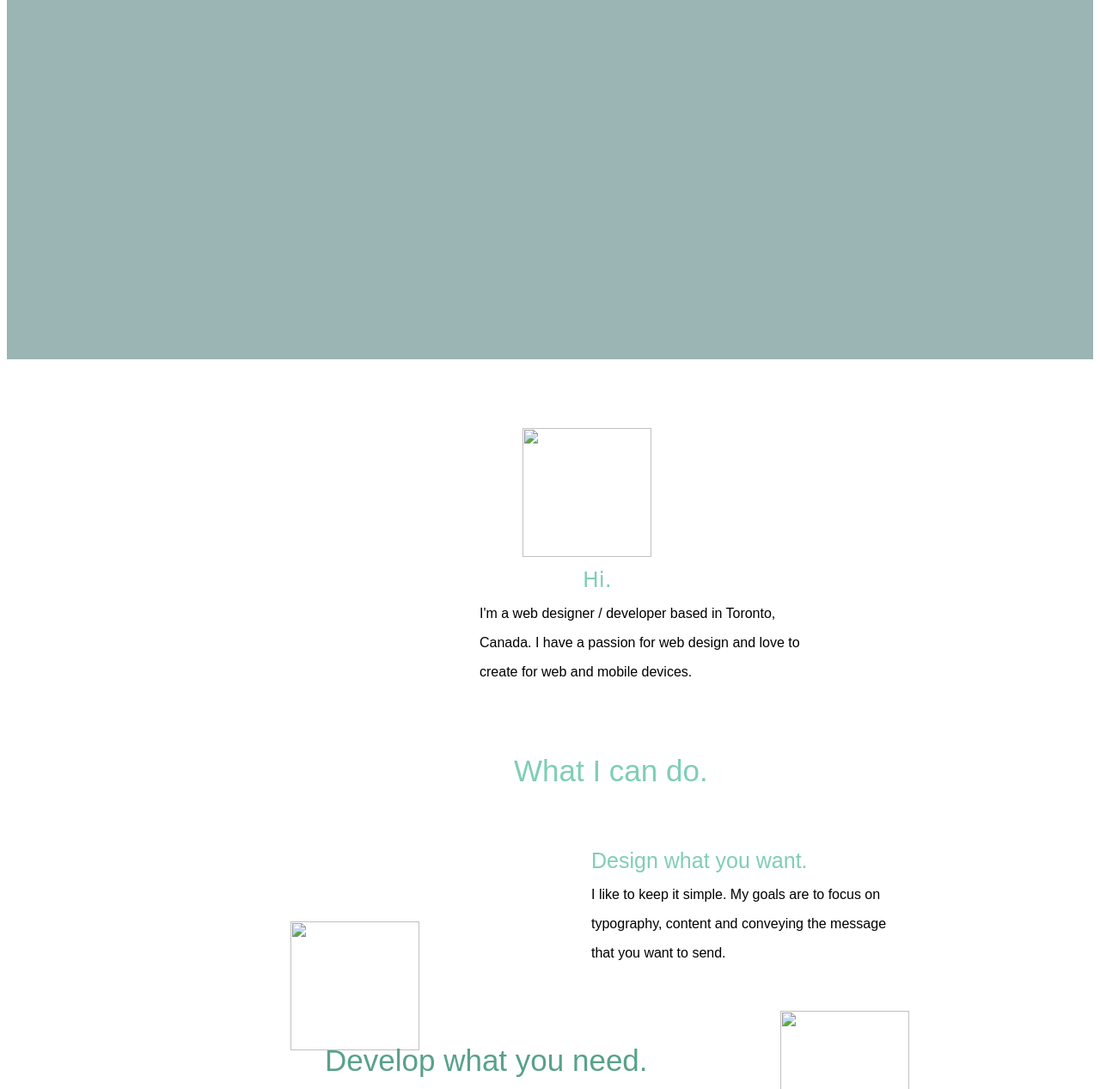
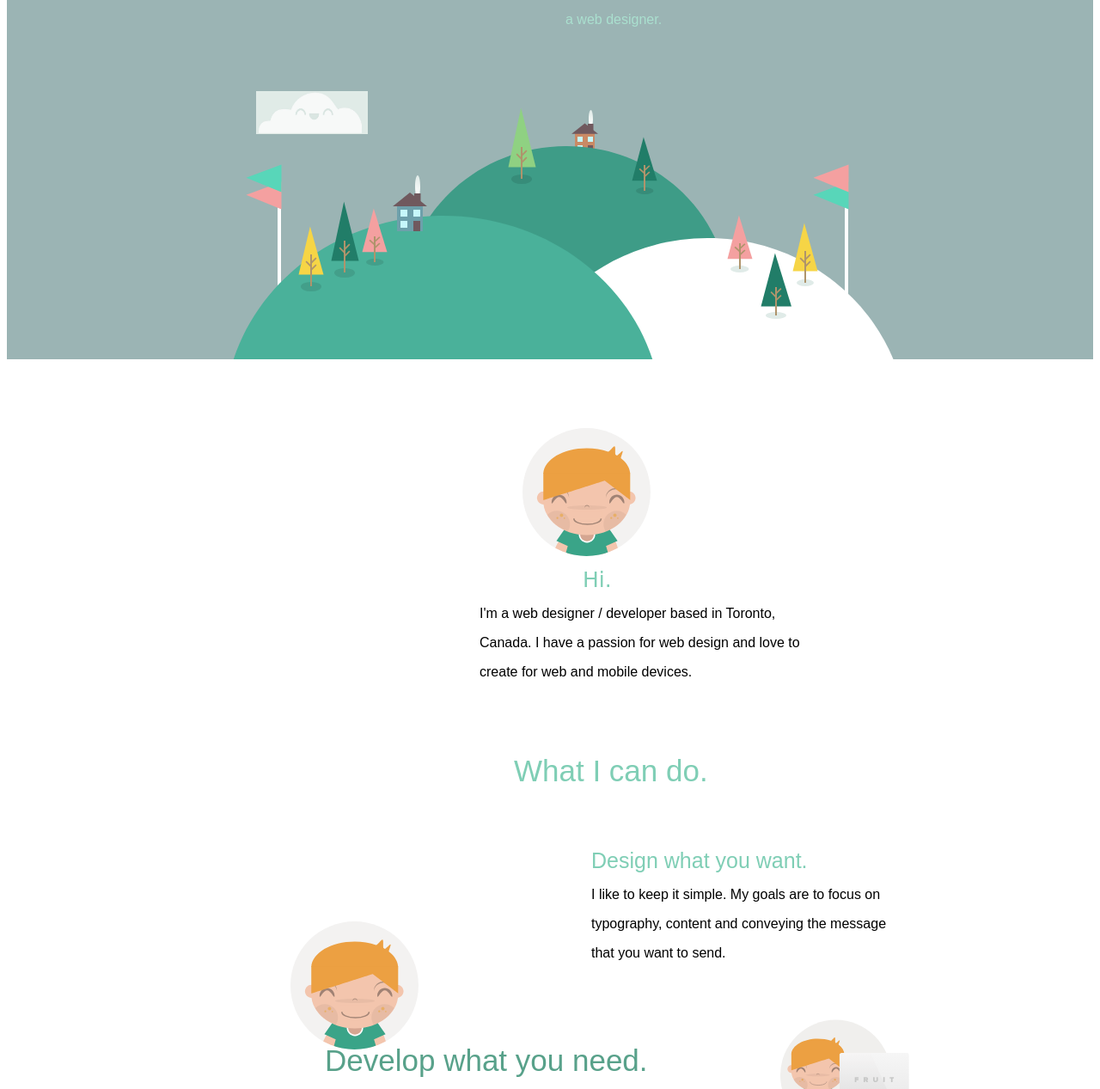
Before and after one commit to Wizking001/work, a plain HTML site: page index.html in a window 1280 px wide. Shown: the part 290-1557 px from the top of the page at 86% size. Drawn offline with Linux system fonts and the light colour scheme.

Commit message:
Update index.html

```diff
--- a/index.html
+++ b/index.html
@@ -12,17 +12,17 @@
 </head>
 <body>
     <div class="container">
-        <div class="bag"><img src="New foldermountain6.svg" alt=""></div>
-        <div class="ark"><img src="New folderrobot 5.svg" alt=""></div>
+        <div class="bag"><img src="mountain6.svg" alt=""></div>
+        <div class="ark"><img src="robot 5.svg" alt=""></div>
         <div class="sean">I'm Sean</div>
         <div class="web">a web designer.</div>
-         <div class="vee"><img src="Project111New folderliver.jpg" alt=""></div>
-        <div class="big"><img src="New folderLiver86.jpg" alt=""></div>
+         <div class="vee"><img src="liver.jpg" alt=""></div>
+        <div class="big"><img src="Liver86.jpg" alt=""></div>
     </div>
 
-     <div class="book"><img src="New folderrobot.svg" alt=""></div>
-        <div class="black"><img src="New folderrobot2.svg" alt=""></div>
-        <div class="blue"><img src="New folderrobot3.svg" alt=""></div>
+     <div class="book"><img src="robot.svg" alt=""></div>
+        <div class="black"><img src="robot2.svg" alt=""></div>
+        <div class="blue"><img src="robot3.svg" alt=""></div>
     <div class="hi">Hi.</div>
     <div class="im">
         <p>I'm a web designer / developer based in Toronto,</p>
```
